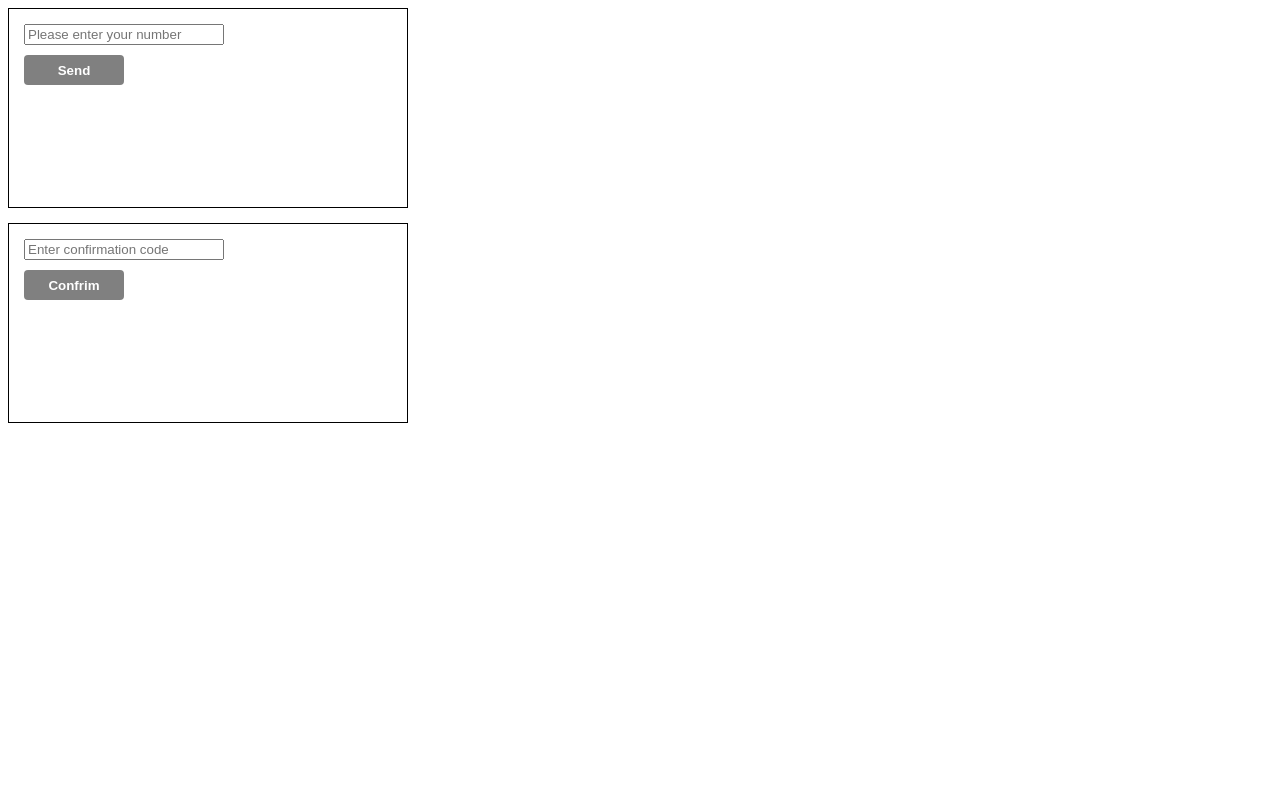
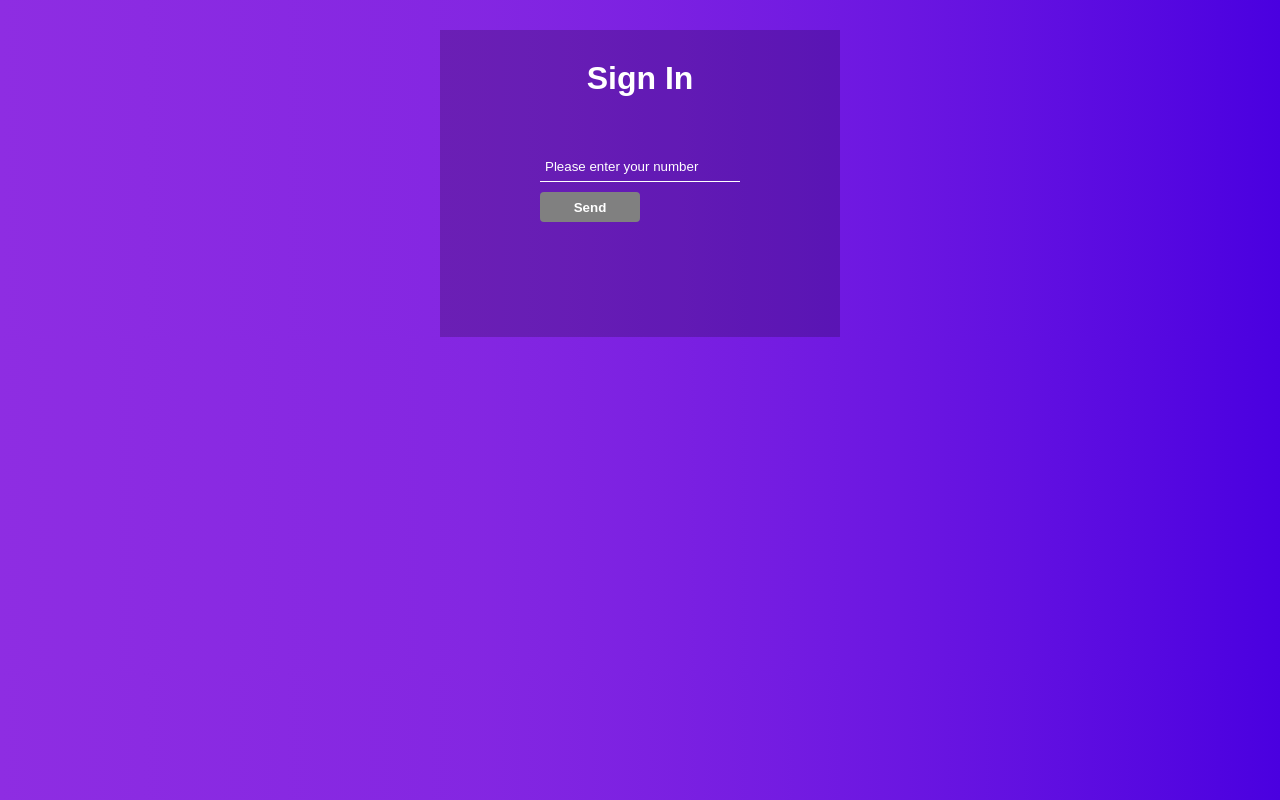
Before and after one commit to jamoliddinrikhsiyev/phoneAuth, a website: page src/view/index.html in a window 1280 px wide. Drawn offline with Linux system fonts and the light colour scheme; files that its build step writes are made by us from their sources; no server answers; files whose address does not match are found by name.

Commit message:
debugging

```diff
--- a/src/assets/css/styles.css
+++ b/src/assets/css/styles.css
@@ -0,0 +1,80 @@
+* {
+  box-sizing: border-box;
+  margin: 0;
+  padding: 0;
+}
+
+body {
+  display: flex;
+  flex-direction: column;
+  justify-content: center;
+  align-items: center;
+  color: white;
+  background: linear-gradient(to right, #8e2de2, 70%, #4a00e0);
+}
+
+.container {
+  display: flex;
+  flex-direction: column;
+  align-items: center;
+  width: 400px;
+  /* background: linear-gradient(to bottom, #0f2027, #203a43, #2c5364); */
+  background-color: rgba(0, 0, 0, 0.2);
+  margin-top: 30px;
+}
+
+h1 {
+  font-family: sans-serif;
+  margin-top: 30px;
+}
+
+form {
+  display: flex;
+  height: 200px;
+  flex-direction: column;
+  padding: 15px;
+  margin: 0 30px;
+  margin-top: 40px;
+}
+
+input {
+  width: 200px;
+  height: 30px;
+  outline: none;
+  padding: 0 5px;
+  border: none;
+  background-color: transparent;
+  color: white;
+  border-bottom: solid 1px white;
+}
+
+input::placeholder {
+  color: white;
+}
+
+input:focus {
+  color: white;
+  background-color: transparent;
+}
+
+button {
+  width: 100px;
+  height: 30px;
+  font-weight: bold;
+  background-color: grey;
+  border: none;
+  color: white;
+  border-radius: 4px;
+  margin-top: 10px;
+}
+
+.confirmation_box {
+  display: flex;
+  flex-direction: column;
+  height: 200px;
+  margin-top: 15px;
+}
+
+.reCaptcha {
+  margin-top: 15px;
+}
--- a/src/assets/js/firebase.js
+++ b/src/assets/js/firebase.js
@@ -17,93 +17,4 @@ const firebaseConfig = {
 
 export const app = initializeApp(firebaseConfig);
 
-let re = document.querySelector(".reCaptcha");
-const button = document.querySelector("#confirm");
-const confirm_input = document.querySelector(".confirmation_code");
-const form = document.querySelector("#phone_auth");
-const conf_form = document.querySelector("#confirm_form");
-let phone_input = document.querySelector("#user_number");
-
-const auth = getAuth();
-auth.languageCode = "en";
-window.recaptchaVerifier = new RecaptchaVerifier(
-  "recaptcha-container",
-  {
-    size: "normal",
-    callback: (response) => {
-      // window.recaptchaVerifier.sitekey = response;
-      console.log(response);
-    },
-    "expired-callback": () => {
-      alert("Captcha is expired, please reload the page");
-    },
-  },
-  auth
-);
-
-// window.recaptchaVerifier = new RecaptchaVerifier(
-//   button,
-//   {
-//     size: "invisible",
-//     callback: (response) => {
-//       // reCAPTCHA solved, allow signInWithPhoneNumber.
-//       // console.log(response);
-//       onSignInSubmit();
-//       // const phoneNumber = phone_input.value;
-//       // const appVerifier = window.recaptchaVerifier;
-//       // signInWithPhoneNumber(auth, phoneNumber, appVerifier)
-//       //   .then((confirmationResult) => {
-//       //     console.log("success");
-//       //     window.confirmationResult = confirmationResult;
-//       //   })
-//       //   .catch((error) => {});
-//     },
-//   },
-//   auth
-// );
-
-form.addEventListener("submit", (e) => {
-  e.preventDefault();
-  // window.recaptchaVerifier.render().then((widgetId) => {
-  //   window.recaptchaWidgetId = widgetId;
-  // });
-  const phoneNumber = phone_input.value;
-  console.log(phoneNumber);
-  const appVerifier = window.recaptchaVerifier;
-  signInWithPhoneNumber(auth, phoneNumber, appVerifier)
-    .then((confirmationResult) => {
-      console.log("success", confirmationResult);
-      window.confirmationResult = confirmationResult;
-      conf_form.addEventListener("submit", (e) => {
-        e.preventDefault();
-
-        const code = confirm_input.value;
-        confirmationResult
-          .confirm(code)
-          .then((result) => {
-            // User signed in successfully.
-            console.log(result.user);
-            alert(result.user);
-            const user = result.user;
-            // ...
-          })
-          .catch((error) => {
-            // User couldn't sign in (bad verification code?)
-            // ...
-          });
-      });
-    })
-    .catch((error) => {
-      console.error(error);
-    });
-});
-
-// var verifyCallback = function (response) {
-//   alert(response);
-// };
-
-// recaptchaVerifier.render("recaptcha-container", {
-//   sitekey: "your-site-key-from-recaptcha-json-response",
-//   callback: verifyCallback,
-//   theme: "dark",
-// });
+export { getAuth, signInWithPhoneNumber, RecaptchaVerifier };
--- a/src/view/index.html
+++ b/src/view/index.html
@@ -4,19 +4,22 @@
     <meta charset="UTF-8" />
     <meta http-equiv="X-UA-Compatible" content="IE=edge" />
     <meta name="viewport" content="width=device-width, initial-scale=1.0" />
-    <script src="https://www.google.com/recaptcha/api.js" async defer></script>
+    <link rel="stylesheet" href="/css/styles.css" />
+    <script src="https://www.google.com/recaptcha/api.js" async></script>
     <script
       async
-      defer
       src="https://www.google.com/recaptcha/api.js?onload=onloadCallback&render=explicit"
     ></script>
     <script async type="module" src="/js/firebase.js"></script>
     <script async type="module" src="/js/firestore.js"></script>
+    <script async type="module" src="/js/index.js"></script>
     <title>App</title>
   </head>
   <body>
     <div class="container">
-      <form id="phone_auth" style="border: solid 1px black">
+      <h1>Sign In</h1>
+      <form id="phone_auth">
+        <label>
           <input
             id="user_number"
             type="tel"
@@ -24,60 +27,22 @@
             style="width: 200px"
             required
           />
+        </label>
         <button id="send_button">Send</button>
         <div id="recaptcha-container" class="reCaptcha"></div>
       </form>
-      <div class="confirmation_box">
+      <div class="confirmation_box" style="display: none">
         <form id="confirm_form">
+          <label>
             <input
               type="text"
               class="confirmation_code"
               placeholder="Enter confirmation code"
             />
+          </label>
           <button id="confirm">Confrim</button>
         </form>
       </div>
     </div>
   </body>
-  <style>
-    * {
-      box-sizing: border-box;
-    }
-
-    form {
-      display: flex;
-      width: 400px;
-      height: 200px;
-      flex-direction: column;
-      border: solid 1px black;
-      padding: 15px;
-    }
-
-    input {
-      width: 200px;
-    }
-
-    button {
-      width: 100px;
-      height: 30px;
-      font-weight: bold;
-      background-color: grey;
-      border: none;
-      color: white;
-      border-radius: 4px;
-      margin-top: 10px;
-    }
-
-    .confirmation_box {
-      display: flex;
-      flex-direction: column;
-      width: 400px;
-      height: 200px;
-      margin-top: 15px;
-    }
-
-    .reCaptcha {
-      margin-top: 15px;
-    }
-  </style>
 </html>
```
Also changed, not shown: src/assets/js/index.js (+82 -0 lines). Lines whose indentation alone changed are shown as unchanged.
